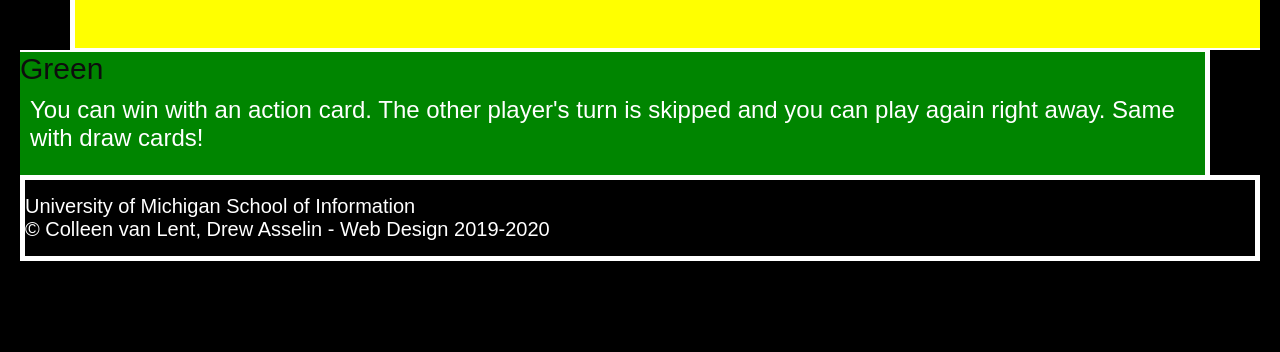
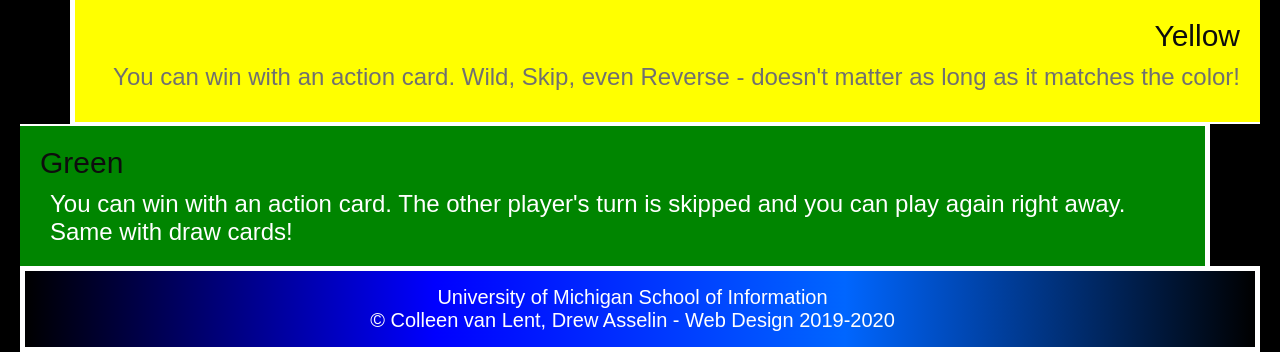
Before and after one commit to xiaokunq/hw2-2023, a plain HTML site: page index.html in a window 1280 px wide. Shown: the part 803-1155 px from the top of the page. Before the commit the page ends 1064 px from the top, so only its background shows below. Drawn offline with Linux system fonts and the light colour scheme.

Commit message:
Add files via upload

```diff
--- a/css/style.css
+++ b/css/style.css
@@ -1,5 +1,5 @@
 body{
-    font-family: arial, verdana;
+    font-family: arial, verdana, sans-serif;
     background-color: #000000;
     color: #ffffff;
     margin: 20px 20px 0px 20px;
@@ -27,16 +27,15 @@ img{
     display: block;
     margin-left: auto;
     margin-right: auto;
-    border: 10px white dashed;
+    border: 10px #ffffff dashed;
 }
 
-div{
-    min-height: 125px;
-    padding: 20px 20px;
-}
+
 
 .introduction, .red, .blue, .yellow, .green {
-    border: 3px white solid;
+    border: 3px #ffffff solid;
+    padding: 20px 20px;
+    min-height: 125px;
 }
 .introduction{
     border-radius: 15px;
@@ -83,12 +82,12 @@ div{
 }
 
 footer{
-    background-image: #000000, #0000ff,  #0066ff, #000000 ;
-    border: 5px white solid;
+    background-image: linear-gradient(to right, #000000, #0000ff,  #0066ff, #000000) ;
+    border: 5px #ffffff solid;
 }
 
 footer p{
     font-size: 20px;
-    text-align: left;
+    text-align: center;
     padding: 15px 15px 15px 0px;
 }
```
